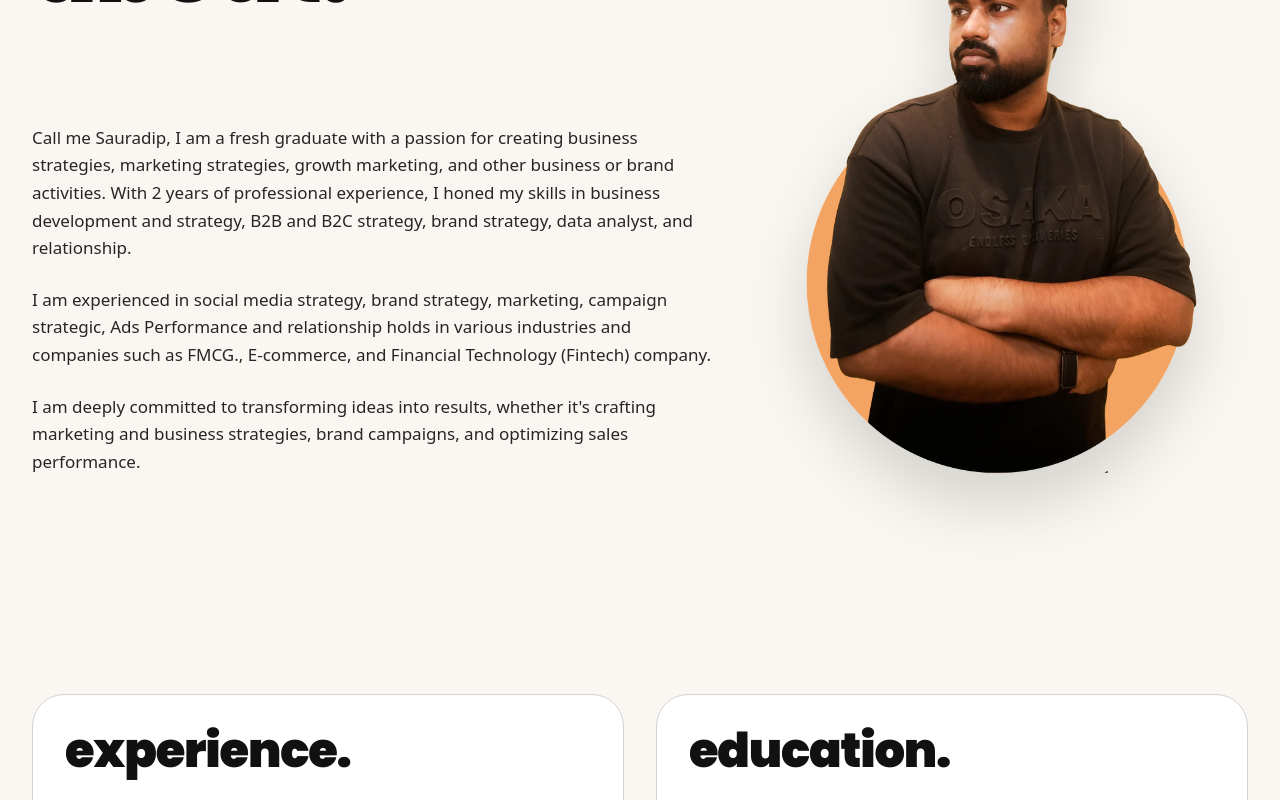
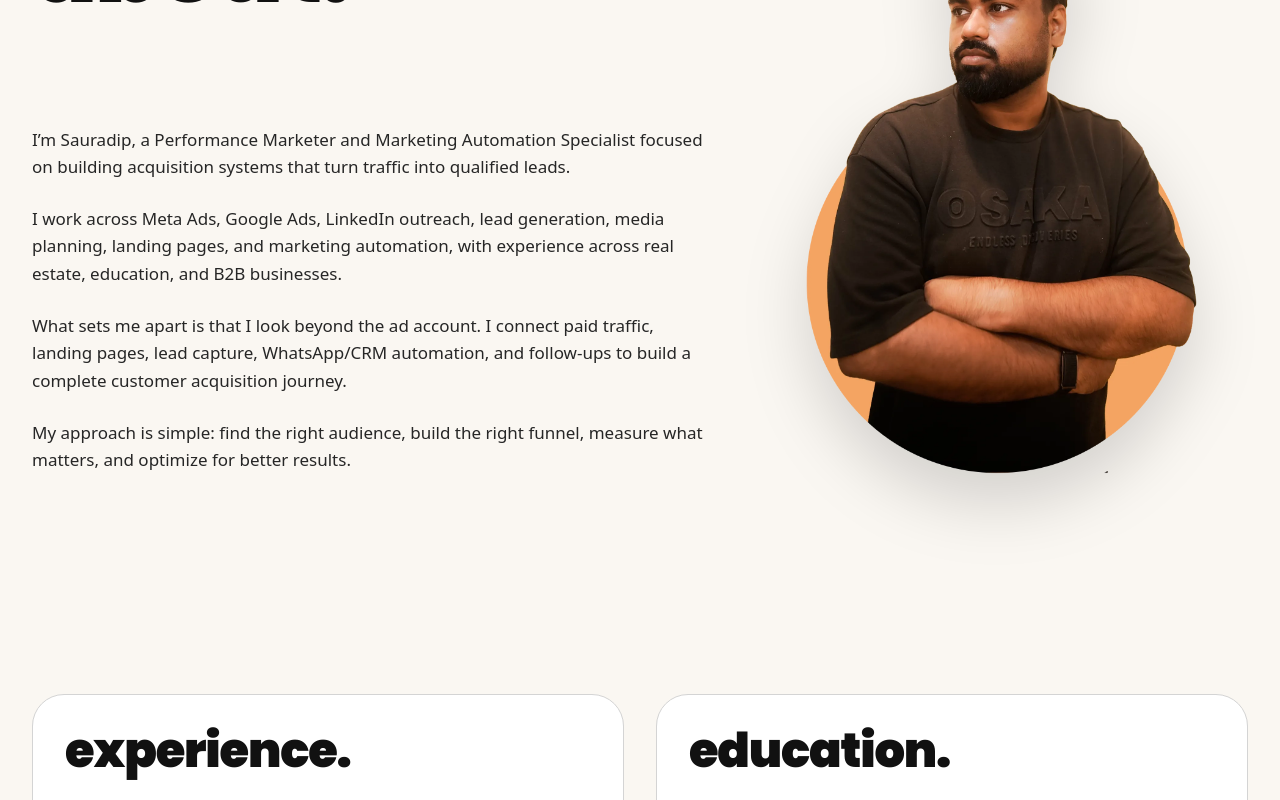
Before and after one commit to Srd0024/Sauradip-Portfolio, a React (Vite) app: page / in a window 1280 px wide. Shown: the part 1720-2520 px from the top of the page. Built offline with nearby package versions, Linux system fonts and the light colour scheme.

Commit message:
Content Update: Updated About section bio and added correct LinkedIn profile URLs

```diff
--- a/src/components/ClosingCTA.tsx
+++ b/src/components/ClosingCTA.tsx
@@ -79,9 +79,9 @@ export const ClosingCTA: React.FC<ClosingCTAProps> = () => {
         </div>
 
         {/* Row of Contact Icons / Links: LinkedIn, Instagram/TikTok, Email */}
-        <div className="flex items-center gap-4 mb-16">
+        <div className="flex items-center gap-4 flex-wrap justify-center relative z-20">
           <a
-            href="https://linkedin.com"
+            href="https://www.linkedin.com/in/sauradip-das-6333b6122/"
             target="_blank"
             rel="noreferrer"
             className="w-12 h-12 rounded-full bg-white border border-neutral-300 flex items-center justify-center text-neutral-800 hover:text-[#E8874A] hover:border-[#E8874A] hover:scale-110 transition-all shadow-xs"
--- a/src/components/ExperienceEducation.tsx
+++ b/src/components/ExperienceEducation.tsx
@@ -116,7 +116,7 @@ export const ExperienceEducation: React.FC = () => {
 
               {/* LinkedIn Button Sticker */}
               <a
-                href="https://linkedin.com"
+                href="https://www.linkedin.com/in/sauradip-das-6333b6122/"
                 target="_blank"
                 rel="noreferrer"
                 className="inline-flex items-center gap-2 px-4 py-2 rounded-xl bg-[#0A66C2] text-white text-xs font-bold shadow-md hover:bg-[#084e96] transition-all hover:scale-105"
--- a/src/data/portfolioData.ts
+++ b/src/data/portfolioData.ts
@@ -105,9 +105,10 @@ export const HELMI_SKILLS_RIBBON = [
 export const HELMI_ABOUT = {
   heading: "about.",
   paragraphs: [
-    "Call me Sauradip, I am a fresh graduate with a passion for creating business strategies, marketing strategies, growth marketing, and other business or brand activities. With 2 years of professional experience, I honed my skills in business development and strategy, B2B and B2C strategy, brand strategy, data analyst, and relationship.",
-    "I am experienced in social media strategy, brand strategy, marketing, campaign strategic, Ads Performance and relationship holds in various industries and companies such as FMCG., E-commerce, and Financial Technology (Fintech) company.",
-    "I am deeply committed to transforming ideas into results, whether it's crafting marketing and business strategies, brand campaigns, and optimizing sales performance."
+    "I’m Sauradip, a Performance Marketer and Marketing Automation Specialist focused on building acquisition systems that turn traffic into qualified leads.",
+    "I work across Meta Ads, Google Ads, LinkedIn outreach, lead generation, media planning, landing pages, and marketing automation, with experience across real estate, education, and B2B businesses.",
+    "What sets me apart is that I look beyond the ad account. I connect paid traffic, landing pages, lead capture, WhatsApp/CRM automation, and follow-ups to build a complete customer acquisition journey.",
+    "My approach is simple: find the right audience, build the right funnel, measure what matters, and optimize for better results."
   ]
 };
 
```
